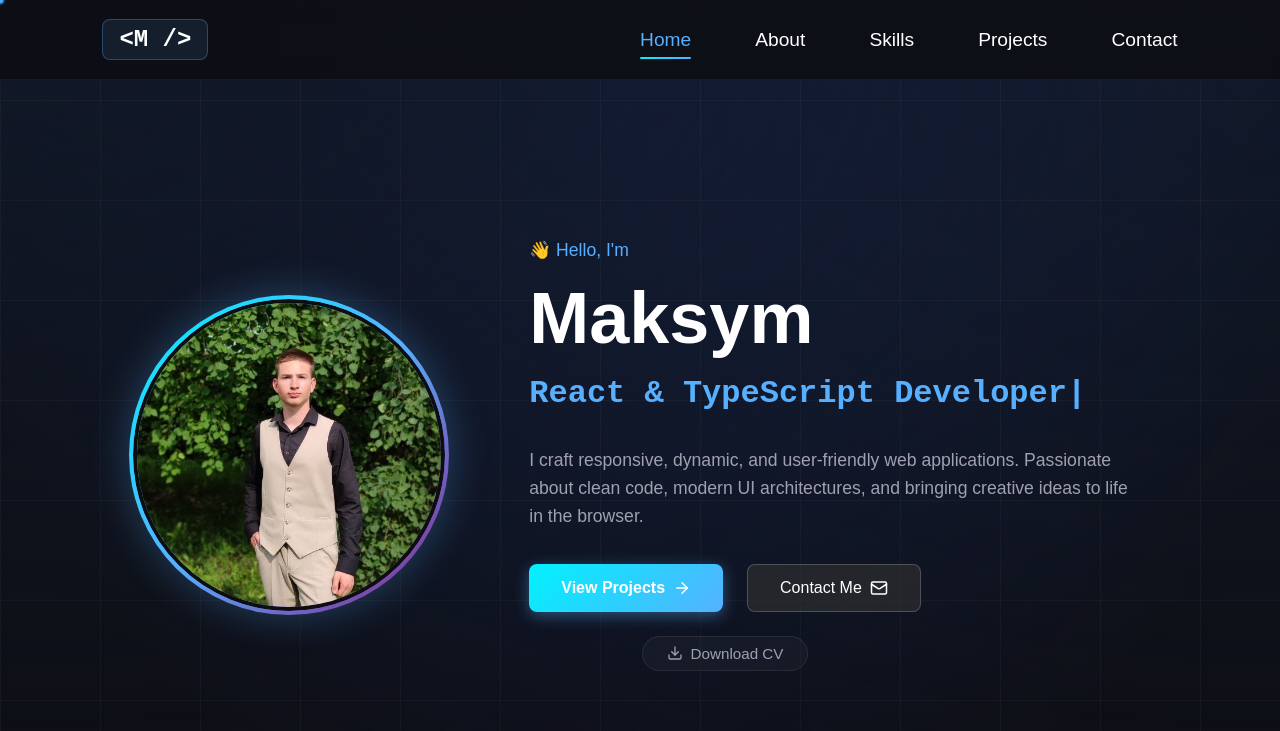
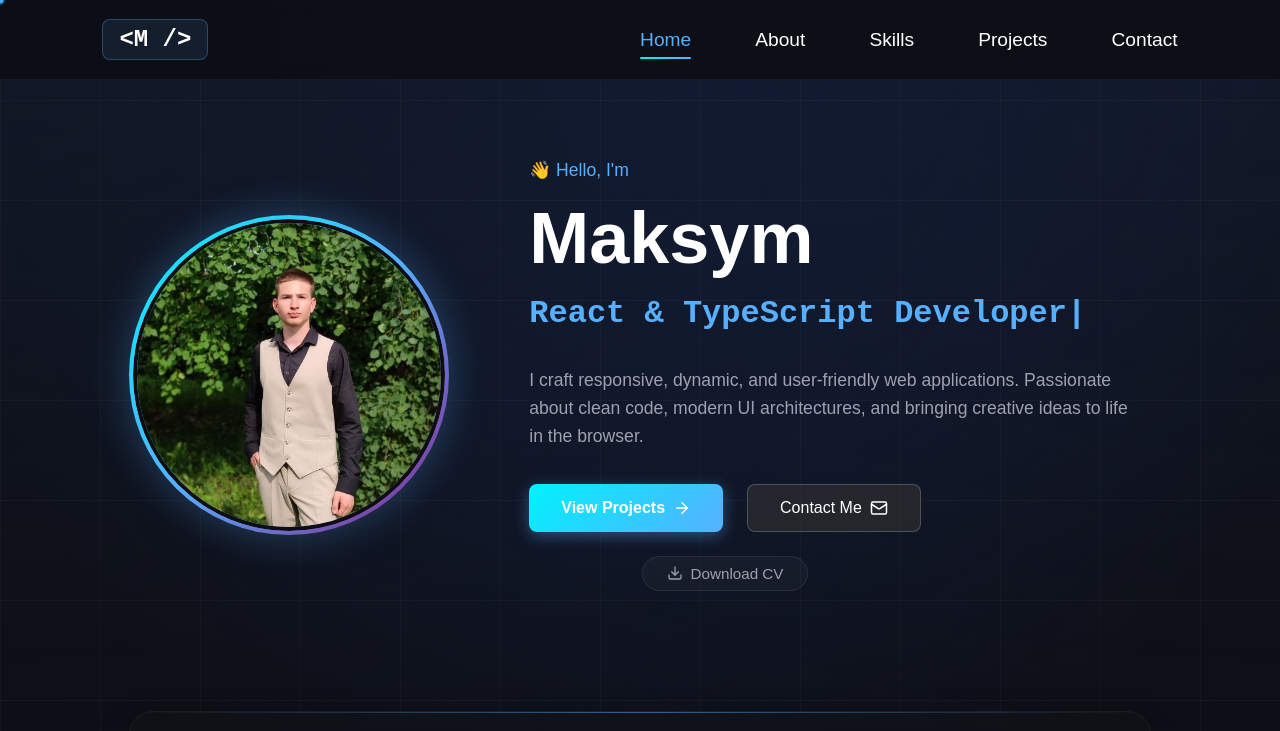
Before and after one commit to Kit3AWP/maksym_portfolio, a React (Vite) app: page / in a window 1280 px wide. Shown: the top 731 px of the page. Built offline with nearby package versions, Linux system fonts and the light colour scheme; a web font is replaced by a local one.

Commit message:
deleted margin in hero section

```diff
--- a/src/modules/HeroSection/HeroSection.module.scss
+++ b/src/modules/HeroSection/HeroSection.module.scss
@@ -4,7 +4,6 @@
   display: flex;
   align-items: center;
   gap: 80px;
-  margin-top: 80px;
   padding: 0 8%;
 
   @include on-tablet {
```
